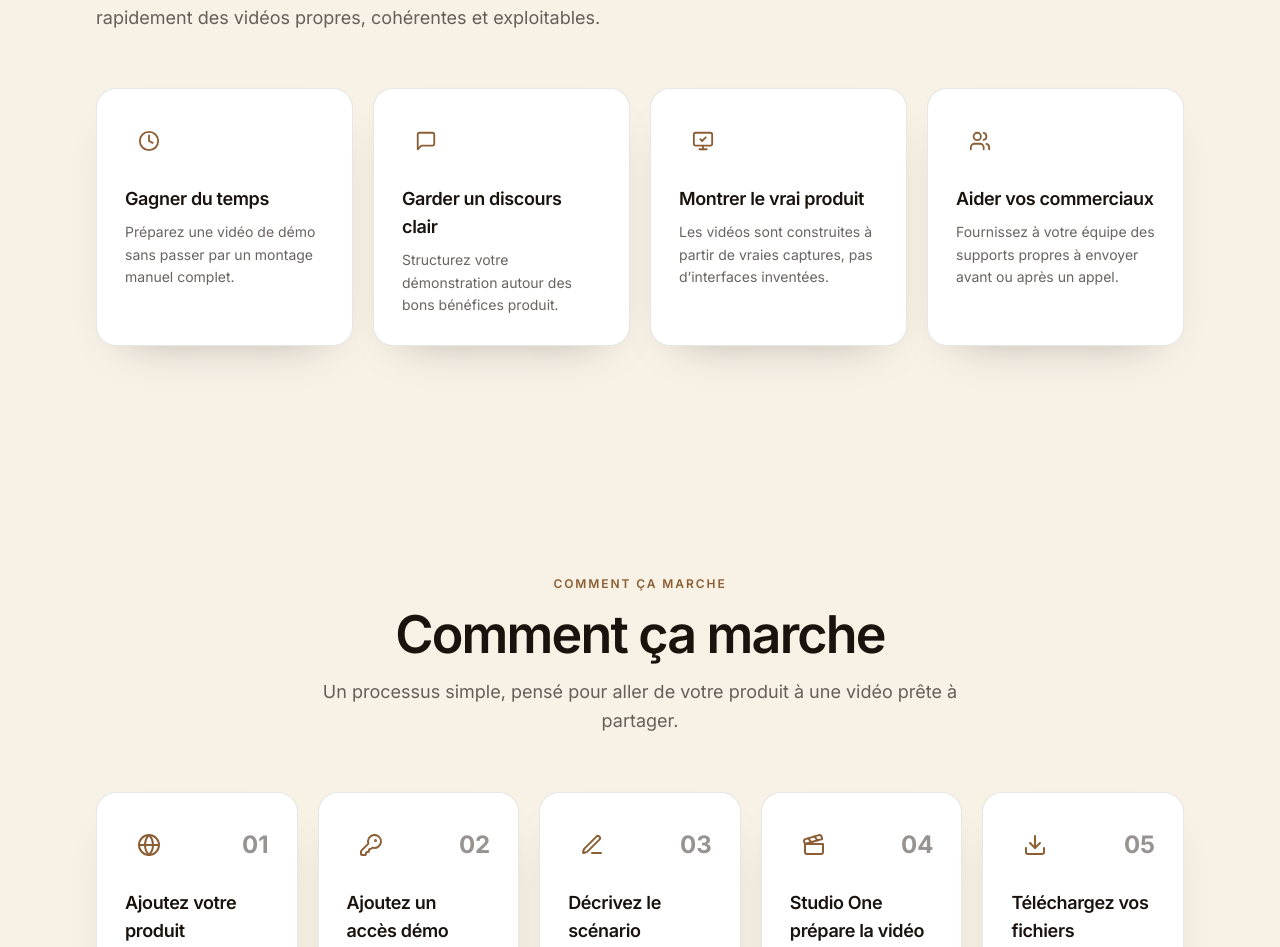
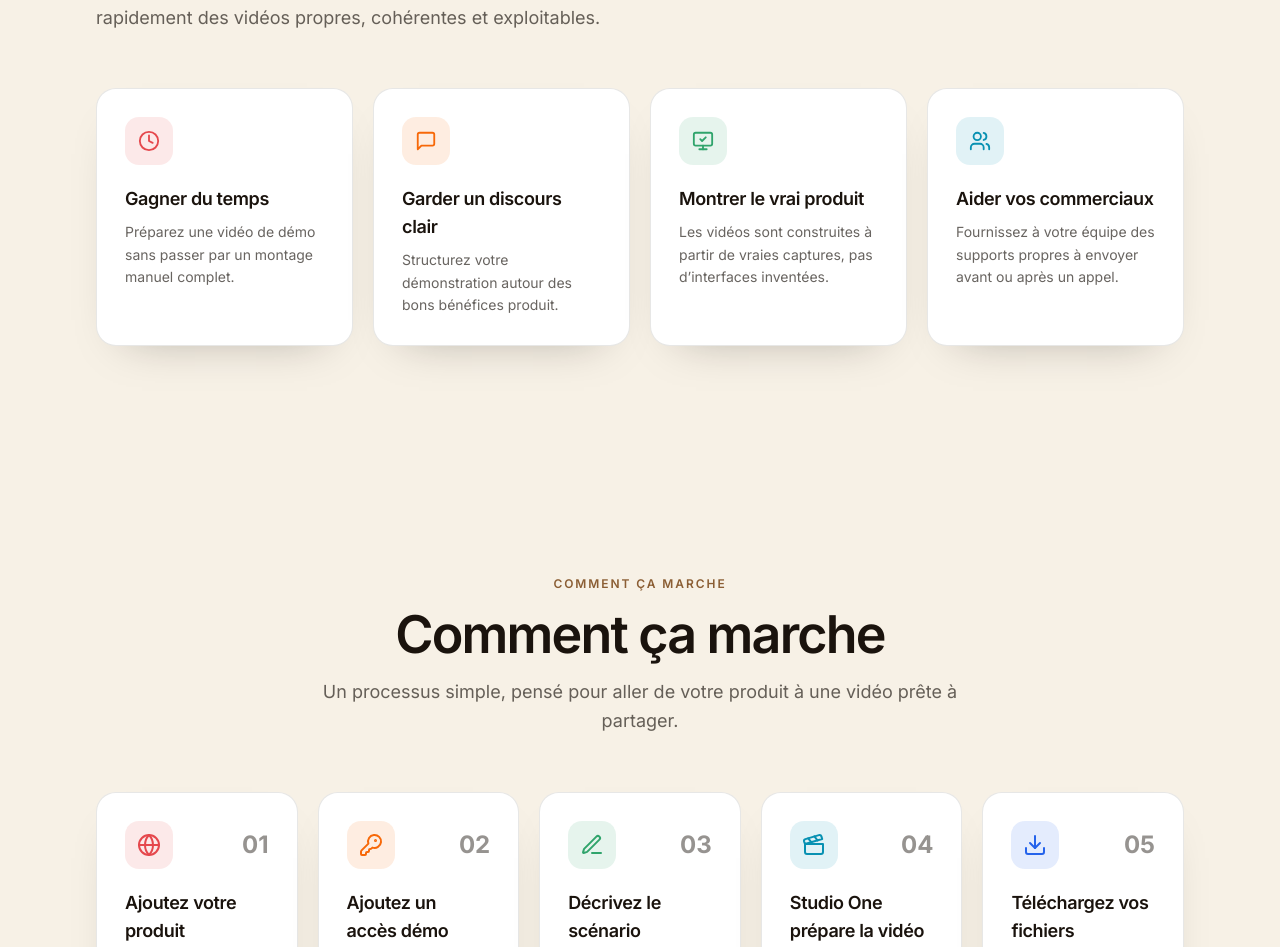
Before and after one commit to Salim-ers/DEMO, a Next.js app in the folder apps/web/: page / in a window 1280 px wide. Shown: the part 1205-2152 px from the top of the page. Built offline with nearby package versions, Linux system fonts and the light colour scheme.

Commit message:
feat(landing): touches d'arc-en-ciel sur le corps creme (pastilles, puces, livrables)

```diff
--- a/apps/web/app/demo/page.tsx
+++ b/apps/web/app/demo/page.tsx
@@ -8,6 +8,9 @@ export const metadata = {
   title: "Exemple de vidéo générée",
   description: "Un exemple complet de ce que Studio One produit à partir d’un vrai produit : vidéo, storyboard, script voix off, sous-titres et fichiers livrables.",
 };
+
+const RB = ["229,72,77", "247,104,8", "48,164,108", "8,145,178", "37,99,235", "91,91,214"];
+const rb = (i: number): string => RB[i % RB.length] ?? "229,72,77";
 
 const DELIVERABLES = [
   { icon: Film, title: "Vidéo MP4", meta: "1080p · 16:9" },
@@ -69,9 +72,9 @@ export default function DemoPage() {
         <section className="mx-auto max-w-6xl px-5 pb-24 sm:px-8">
           <SectionHeader eyebrow="Livrables" title="Ce que Studio One a généré" subtitle="Tout est centralisé et prêt à être utilisé par vos équipes." />
           <div className="mt-12 grid grid-cols-1 gap-5 sm:grid-cols-2 lg:grid-cols-3">
-            {DELIVERABLES.map((d) => (
+            {DELIVERABLES.map((d, i) => (
               <div key={d.title} className="card flex items-center gap-4 p-6">
-                <span className="flex h-12 w-12 shrink-0 items-center justify-center rounded-xl bg-accent/12 text-accent-deep">
+                <span className="flex h-12 w-12 shrink-0 items-center justify-center rounded-xl" style={{ background: `rgba(${rb(i)},0.12)`, color: `rgb(${rb(i)})` }}>
                   <d.icon size={22} />
                 </span>
                 <div>
--- a/apps/web/app/security/page.tsx
+++ b/apps/web/app/security/page.tsx
@@ -7,6 +7,9 @@ export const metadata = {
   title: "Sécurité & confidentialité",
   description: "Comment Studio One utilise vos accès et vos données : uniquement pour produire la vidéo demandée.",
 };
+
+const RB = ["229,72,77", "247,104,8", "48,164,108", "8,145,178", "37,99,235", "91,91,214", "147,51,234", "233,61,130"];
+const rb = (i: number): string => RB[i % RB.length] ?? "229,72,77";
 
 const POINTS = [
   { icon: KeyRound, title: "Accès limités au scénario", text: "Les accès que vous fournissez servent uniquement à capturer le parcours décrit dans votre scénario." },
@@ -37,8 +40,8 @@ export default function SecurityPage() {
       <div className="paper" style={{ backgroundColor: "#f7f1e6" }}>
         <section className="mx-auto max-w-6xl px-5 py-20 sm:px-8 sm:py-24">
           <div className="grid grid-cols-1 gap-5 sm:grid-cols-2 lg:grid-cols-3">
-            {POINTS.map((p) => (
-              <FeatureCard key={p.title} icon={p.icon} title={p.title} text={p.text} />
+            {POINTS.map((p, i) => (
+              <FeatureCard key={p.title} icon={p.icon} title={p.title} text={p.text} accent={rb(i)} />
             ))}
           </div>
 
--- a/apps/web/components/landing/landing.tsx
+++ b/apps/web/components/landing/landing.tsx
@@ -19,6 +19,10 @@ import { CTASection } from "../ui/cta-section.js";
 import { Reveal, RevealGroup, RevealItem, HeroStagger, HeroItem } from "./motion.js";
 
 const PAPER = "#f7f1e6";
+
+/** Rainbow accents readable on the cream body (echoes the hero dots). value = "r,g,b". */
+const RB = ["229,72,77", "247,104,8", "48,164,108", "8,145,178", "37,99,235", "91,91,214", "147,51,234", "233,61,130"];
+const rb = (i: number): string => RB[((i % RB.length) + RB.length) % RB.length] ?? "229,72,77";
 
 const HERO_POINTS = [
   "Capture réelle de votre application",
@@ -190,8 +194,8 @@ export function Landing() {
             <SectionHeader eyebrow="Pourquoi Studio One" title="Pourquoi utiliser Studio One ?" subtitle="Créer une bonne vidéo de démonstration demande du temps : écrire le scénario, capturer les bons écrans, monter la vidéo, ajouter une voix, exporter les bons formats. Studio One simplifie ce processus pour vous aider à produire rapidement des vidéos propres, cohérentes et exploitables." />
           </Reveal>
           <RevealGroup className="mt-14 grid grid-cols-1 gap-5 sm:grid-cols-2 lg:grid-cols-4">
-            {POURQUOI.map((c) => (
-              <RevealItem key={c.title}><FeatureCard icon={c.icon} title={c.title} text={c.text} /></RevealItem>
+            {POURQUOI.map((c, i) => (
+              <RevealItem key={c.title}><FeatureCard icon={c.icon} title={c.title} text={c.text} accent={rb(i)} /></RevealItem>
             ))}
           </RevealGroup>
         </section>
@@ -203,7 +207,7 @@ export function Landing() {
           </Reveal>
           <RevealGroup className="mt-14 grid grid-cols-1 gap-5 sm:grid-cols-2 lg:grid-cols-3 xl:grid-cols-5">
             {STEPS.map((s, i) => (
-              <RevealItem key={s.title}><StepCard index={i + 1} icon={s.icon} title={s.title} text={s.text} /></RevealItem>
+              <RevealItem key={s.title}><StepCard index={i + 1} icon={s.icon} title={s.title} text={s.text} accent={rb(i)} /></RevealItem>
             ))}
           </RevealGroup>
         </section>
@@ -287,10 +291,10 @@ export function Landing() {
             <SectionHeader eyebrow="Livrables" title="Ce que vous obtenez à la fin" />
           </Reveal>
           <RevealGroup className="mt-14 grid grid-cols-1 gap-4 sm:grid-cols-2 lg:grid-cols-3">
-            {OBTENEZ.map((item) => (
+            {OBTENEZ.map((item, i) => (
               <RevealItem key={item}>
                 <div className="card flex items-center gap-3 p-5">
-                  <span className="flex h-9 w-9 shrink-0 items-center justify-center rounded-lg bg-accent/12 text-accent-deep"><Check size={18} /></span>
+                  <span className="flex h-9 w-9 shrink-0 items-center justify-center rounded-lg" style={{ background: `rgba(${rb(i)},0.12)`, color: `rgb(${rb(i)})` }}><Check size={18} /></span>
                   <span className="text-[15px] text-ink">{item}</span>
                 </div>
               </RevealItem>
@@ -316,8 +320,8 @@ export function Landing() {
             </Reveal>
           </div>
           <RevealGroup className="mt-14 grid grid-cols-1 gap-5 sm:grid-cols-2 lg:grid-cols-4">
-            {QUALITE.map((c) => (
-              <RevealItem key={c.title}><FeatureCard icon={c.icon} title={c.title} text={c.text} /></RevealItem>
+            {QUALITE.map((c, i) => (
+              <RevealItem key={c.title}><FeatureCard icon={c.icon} title={c.title} text={c.text} accent={rb(i + 4)} /></RevealItem>
             ))}
           </RevealGroup>
         </section>
@@ -349,8 +353,8 @@ export function Landing() {
             <SectionHeader eyebrow="Pour qui" title="Pour qui est fait Studio One ?" />
           </Reveal>
           <RevealGroup className="mt-14 grid grid-cols-1 gap-5 sm:grid-cols-2 lg:grid-cols-3">
-            {POUR_QUI.map((c) => (
-              <RevealItem key={c.title}><FeatureCard icon={c.icon} title={c.title} text={c.text} /></RevealItem>
+            {POUR_QUI.map((c, i) => (
+              <RevealItem key={c.title}><FeatureCard icon={c.icon} title={c.title} text={c.text} accent={rb(i + 2)} /></RevealItem>
             ))}
           </RevealGroup>
         </section>
@@ -361,10 +365,10 @@ export function Landing() {
             <SectionHeader eyebrow="Cas d’usage" title="Cas d’usage fréquents" />
           </Reveal>
           <RevealGroup className="mt-12 flex flex-wrap gap-3">
-            {CAS_USAGE.map((c) => (
+            {CAS_USAGE.map((c, i) => (
               <RevealItem key={c}>
                 <span className="inline-flex items-center gap-2 rounded-full border border-hairline bg-surface px-4 py-2 text-sm text-muted">
-                  <span className="h-1.5 w-1.5 rounded-full bg-accent" /> {c}
+                  <span className="h-1.5 w-1.5 rounded-full" style={{ background: `rgb(${rb(i)})` }} /> {c}
                 </span>
               </RevealItem>
             ))}
--- a/apps/web/components/ui/feature-card.tsx
+++ b/apps/web/components/ui/feature-card.tsx
@@ -6,14 +6,19 @@ export interface FeatureCardProps {
   icon?: LucideIcon;
   title: string;
   text: string;
+  /** Optional rainbow accent for the icon chip, as "r,g,b". Falls back to caramel. */
+  accent?: string;
   className?: string;
 }
 
-export function FeatureCard({ icon: Icon, title, text, className }: FeatureCardProps) {
+export function FeatureCard({ icon: Icon, title, text, accent, className }: FeatureCardProps) {
+  const chip = accent
+    ? { style: { background: `rgba(${accent},0.12)`, color: `rgb(${accent})` }, className: "" }
+    : { style: undefined, className: "bg-accent/12 text-accent-deep" };
   return (
     <div className={cn("card h-full p-7 transition-colors hover:border-accent/30", className)}>
       {Icon ? (
-        <div className="flex h-12 w-12 items-center justify-center rounded-xl bg-accent/12 text-accent-deep">
+        <div className={cn("flex h-12 w-12 items-center justify-center rounded-xl", chip.className)} style={chip.style}>
           <Icon size={22} />
         </div>
       ) : null}
--- a/apps/web/components/ui/step-card.tsx
+++ b/apps/web/components/ui/step-card.tsx
@@ -7,14 +7,19 @@ export interface StepCardProps {
   icon?: LucideIcon;
   title: string;
   text: string;
+  /** Optional rainbow accent for the icon chip, as "r,g,b". Falls back to caramel. */
+  accent?: string;
 }
 
-export function StepCard({ index, icon: Icon, title, text }: StepCardProps) {
+export function StepCard({ index, icon: Icon, title, text, accent }: StepCardProps) {
+  const chip = accent
+    ? { style: { background: `rgba(${accent},0.12)`, color: `rgb(${accent})` }, className: "" }
+    : { style: undefined, className: "bg-accent/12 text-accent-deep" };
   return (
     <div className={cn("card h-full p-7")}>
       <div className="flex items-center justify-between">
         {Icon ? (
-          <span className="inline-flex h-12 w-12 items-center justify-center rounded-xl bg-accent/12 text-accent-deep">
+          <span className={cn("inline-flex h-12 w-12 items-center justify-center rounded-xl", chip.className)} style={chip.style}>
             <Icon className="h-6 w-6" aria-hidden="true" />
           </span>
         ) : (
```
